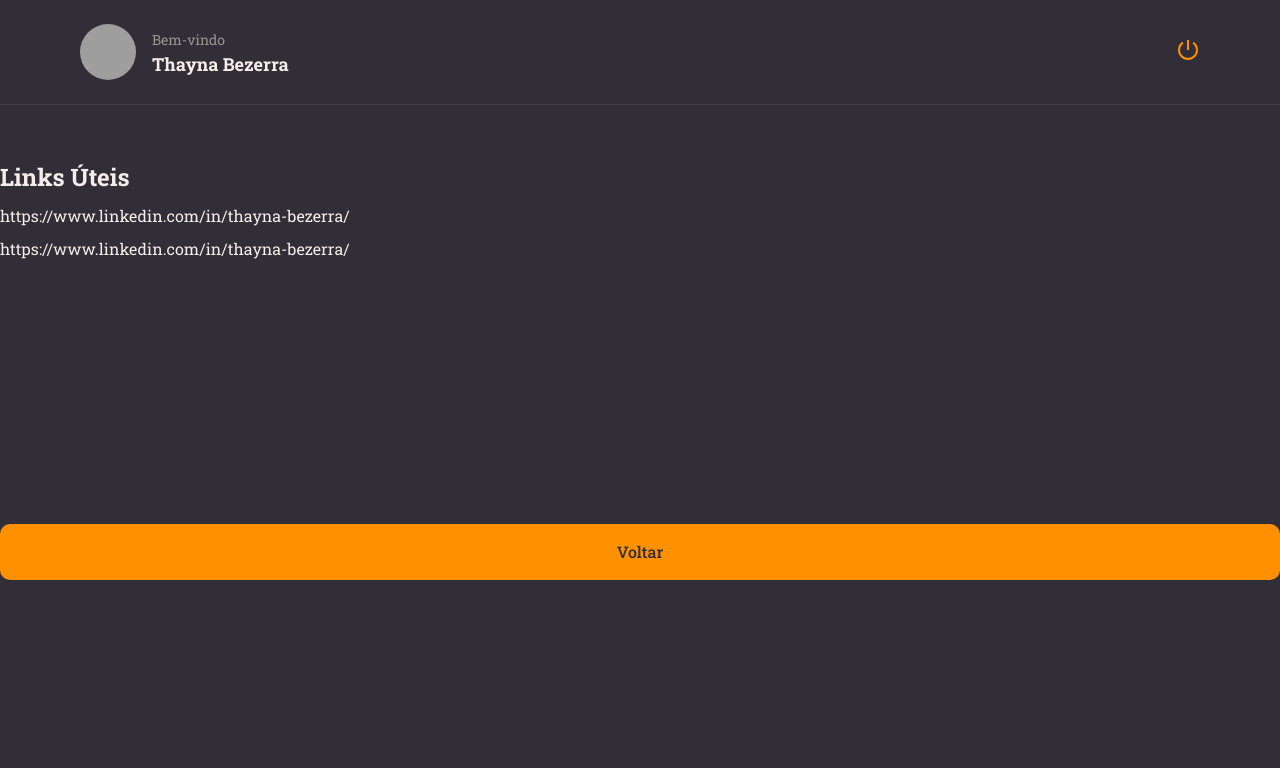
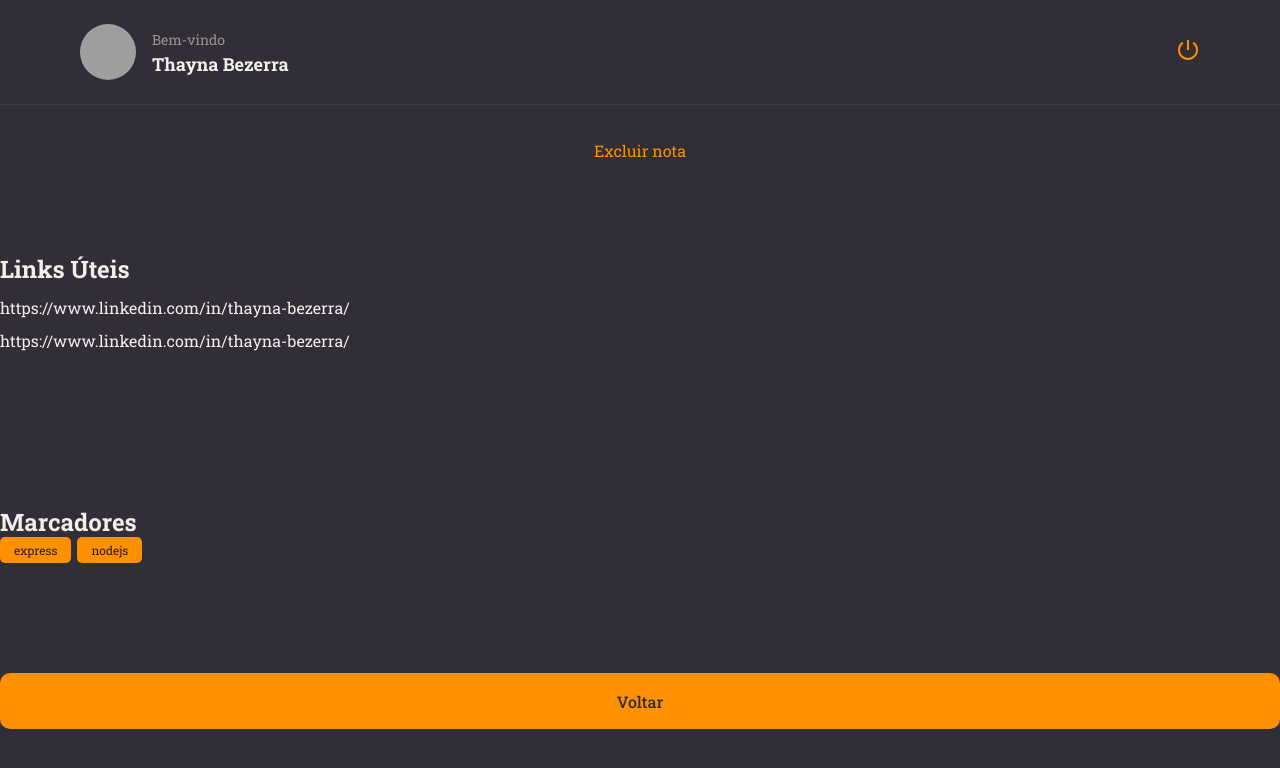
Before and after one commit to thayna-bezerra/app-rocketnotes, a React (Vite) app in the folder rocketnotes/: page / in a window 1280 px wide. Shown: the top 768 px of the page. Built offline with nearby package versions, Linux system fonts and the light colour scheme; grey boxes are pictures that could not be loaded.

Commit message:
componentes tag e button text

```diff
--- /dev/null
+++ b/rocketnotes/src/components/ButtonText/index.jsx
@@ -0,0 +1,12 @@
+import { Container } from './style';
+
+export function ButtonText({title, ...rest}){
+  return (
+    <Container
+      type="button"
+      {...rest}
+    >
+      {title}
+    </Container>
+  );ç
+}
--- /dev/null
+++ b/rocketnotes/src/components/ButtonText/style.js
@@ -0,0 +1,10 @@
+import styled from 'styled-components';
+
+export const Container = styled.button`
+  background: none;
+  color: ${({theme}) => theme.COLORS.ORANGE};
+
+  border: none;
+  font-size: 16px;
+
+`;
--- /dev/null
+++ b/rocketnotes/src/components/Tag/index.jsx
@@ -0,0 +1,9 @@
+import { Container } from './style';
+
+export function Tag({title}){
+  return(
+    <Container>
+      {title}
+    </Container>
+  );
+}
--- /dev/null
+++ b/rocketnotes/src/components/Tag/style.js
@@ -0,0 +1,11 @@
+import styled from 'styled-components';
+
+export const Container = styled.span`
+  font-size: 12px;
+  padding: 5px 14px;
+  border-radius: 5px;
+  margin-right: 6px;
+  color: ${({theme}) => theme.COLORS.BACKGROUND_900};
+  background-color: ${({theme}) => theme.COLORS.ORANGE};
+
+`;
--- a/rocketnotes/src/pages/Details/index.jsx
+++ b/rocketnotes/src/pages/Details/index.jsx
@@ -3,11 +3,15 @@
 import {Header} from '../../components/Header'
 import {Button} from '../../components/Button'
 import {Section} from '../../components/Section'
+import {Tag} from '../../components/Tag'
+import {ButtonText} from '../../components/ButtonText'
 
 export function Details(){
   return(
     <Container>
       <Header/>
+
+      <ButtonText title="Excluir nota" />
 
       <Section title="Links Úteis">
         <Links>
@@ -16,6 +20,11 @@
         </Links>
       </Section>
 
+      <Section title="Marcadores">
+        <Tag title="express"/>
+        <Tag title="nodejs"/>
+      </Section>
+
       <Button title="Voltar"/>
     </Container>
   )
```
